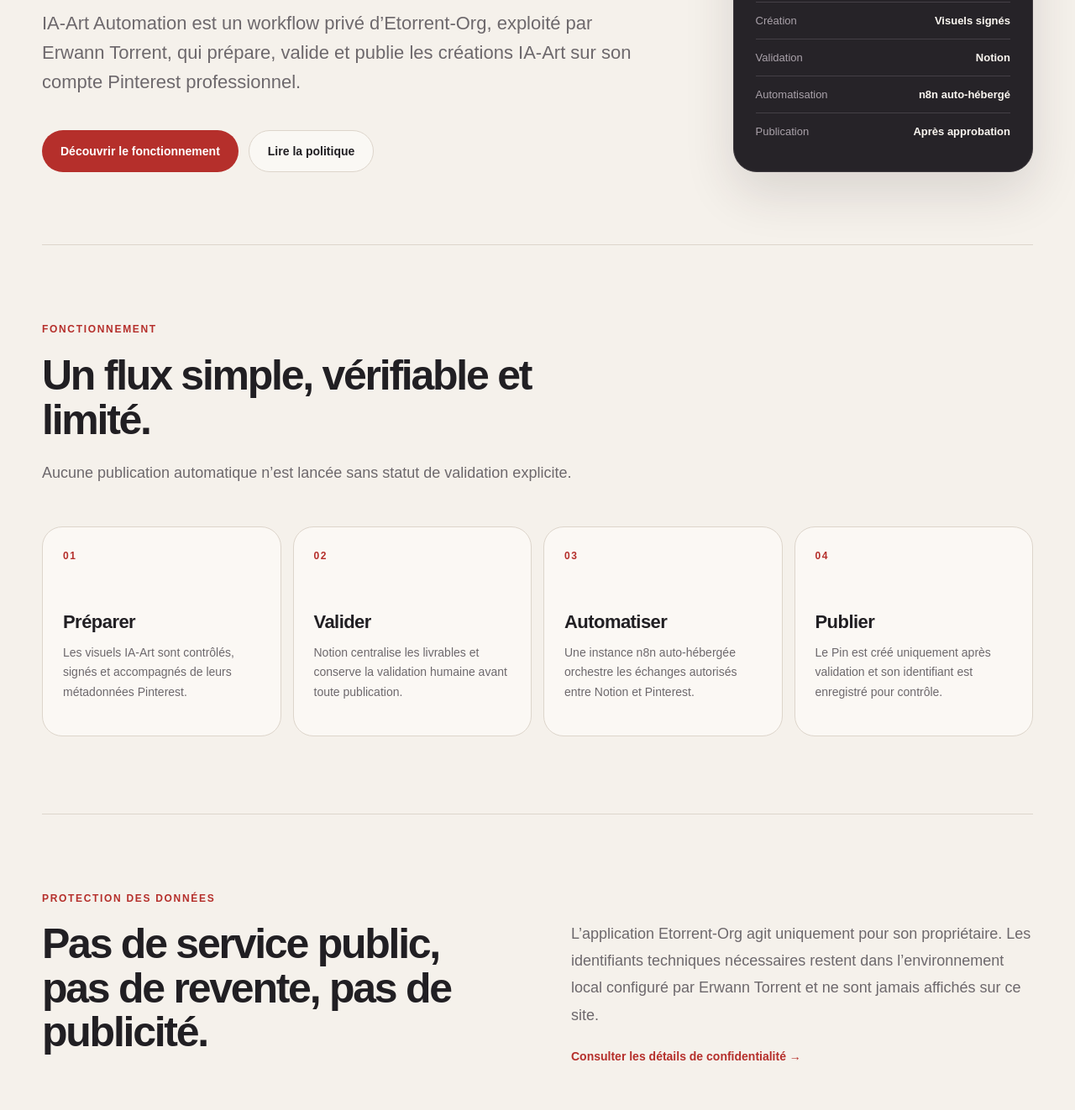
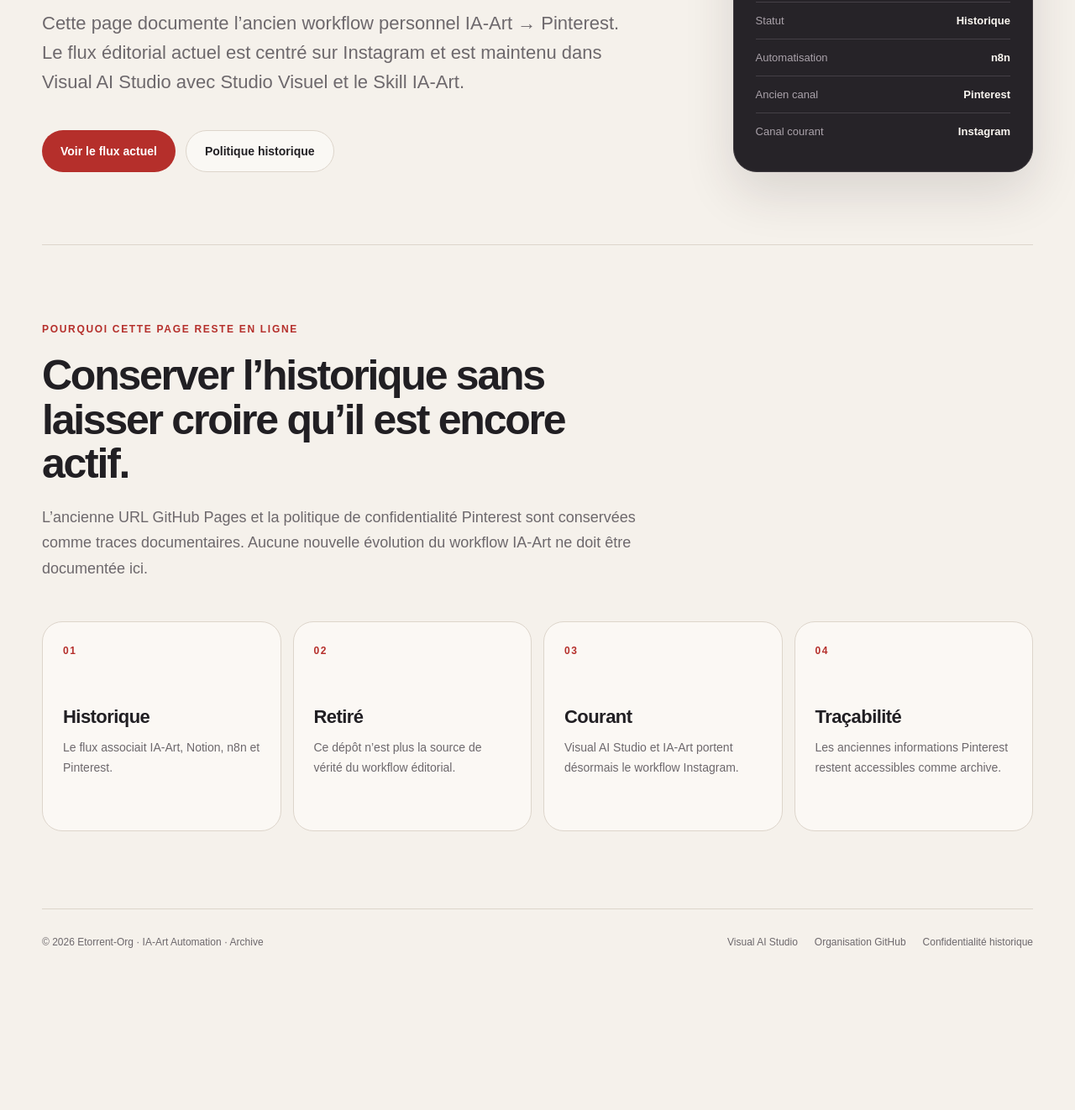
Before and after one commit to Etorrent-Org/ia-art-automation, a plain HTML site: page index.html in a window 1280 px wide. Shown: the part 474-1796 px from the top of the page at 84% size. After the commit the page ends 1647 px from the top, so only its background shows below. Drawn offline with Linux system fonts and the light colour scheme.

Commit message:
docs: turn IA-Art Pinterest page into historical archive

```diff
--- a/index.html
+++ b/index.html
@@ -4,8 +4,8 @@
   <meta charset="utf-8">
   <meta name="viewport" content="width=device-width, initial-scale=1">
   <meta name="p:domain_verify" content="bd27df2fb0a278e348b28f22b206b47b">
-  <meta name="description" content="Application Etorrent-Org de validation et de publication des créations IA-Art vers Pinterest.">
-  <title>Etorrent-Org · IA-Art Automation</title>
+  <meta name="description" content="Archive historique de l’ancien workflow Etorrent-Org IA-Art vers Pinterest.">
+  <title>Etorrent-Org · IA-Art Automation · Archive</title>
   <link rel="stylesheet" href="styles.css">
 </head>
 <body>
@@ -14,83 +14,55 @@
       <span class="brand-mark">IA</span>
       <span>Etorrent-Org · IA-Art</span>
     </a>
-    <a class="nav-link" href="privacy.html">Confidentialité</a>
+    <a class="nav-link" href="privacy.html">Confidentialité historique</a>
   </nav>
 
   <main>
     <section class="hero" id="top">
       <div>
-        <p class="eyebrow">Projet Etorrent-Org · Exploité par Erwann Torrent</p>
-        <h1>Publier sur Pinterest avec un contrôle humain clair.</h1>
-        <p class="hero-lede">IA-Art Automation est un workflow privé d’Etorrent-Org, exploité par Erwann Torrent, qui prépare, valide et publie les créations IA-Art sur son compte Pinterest professionnel.</p>
+        <p class="eyebrow">ARCHIVE HISTORIQUE · ANCIEN FLUX PINTEREST</p>
+        <h1>Ce workflow n’est plus le flux IA-Art courant.</h1>
+        <p class="hero-lede">Cette page documente l’ancien workflow personnel IA-Art → Pinterest. Le flux éditorial actuel est centré sur Instagram et est maintenu dans Visual AI Studio avec Studio Visuel et le Skill IA-Art.</p>
         <div class="hero-actions">
-          <a class="button button-primary" href="#fonctionnement">Découvrir le fonctionnement</a>
-          <a class="button button-secondary" href="privacy.html">Lire la politique</a>
+          <a class="button button-primary" href="https://github.com/Etorrent-Org/visual-ai-studio">Voir le flux actuel</a>
+          <a class="button button-secondary" href="privacy.html">Politique historique</a>
         </div>
       </div>
 
       <aside class="status-card">
-        <div class="status-topline"><span class="status-dot"></span>Usage personnel</div>
-        <p class="status-title">Pinterest uniquement</p>
+        <div class="status-topline"><span class="status-dot"></span>Archive conservée</div>
+        <p class="status-title">Pinterest · ancien workflow</p>
         <dl class="status-list">
-          <div><dt>Création</dt><dd>Visuels signés</dd></div>
-          <div><dt>Validation</dt><dd>Notion</dd></div>
-          <div><dt>Automatisation</dt><dd>n8n auto-hébergé</dd></div>
-          <div><dt>Publication</dt><dd>Après approbation</dd></div>
+          <div><dt>Statut</dt><dd>Historique</dd></div>
+          <div><dt>Automatisation</dt><dd>n8n</dd></div>
+          <div><dt>Ancien canal</dt><dd>Pinterest</dd></div>
+          <div><dt>Canal courant</dt><dd>Instagram</dd></div>
         </dl>
       </aside>
     </section>
 
     <section class="section" id="fonctionnement">
       <div class="section-heading">
-        <p class="eyebrow">Fonctionnement</p>
-        <h2>Un flux simple, vérifiable et limité.</h2>
-        <p>Aucune publication automatique n’est lancée sans statut de validation explicite.</p>
+        <p class="eyebrow">Pourquoi cette page reste en ligne</p>
+        <h2>Conserver l’historique sans laisser croire qu’il est encore actif.</h2>
+        <p>L’ancienne URL GitHub Pages et la politique de confidentialité Pinterest sont conservées comme traces documentaires. Aucune nouvelle évolution du workflow IA-Art ne doit être documentée ici.</p>
       </div>
 
       <div class="steps-grid">
-        <article class="step-card">
-          <span class="step-number">01</span>
-          <h3>Préparer</h3>
-          <p>Les visuels IA-Art sont contrôlés, signés et accompagnés de leurs métadonnées Pinterest.</p>
-        </article>
-        <article class="step-card">
-          <span class="step-number">02</span>
-          <h3>Valider</h3>
-          <p>Notion centralise les livrables et conserve la validation humaine avant toute publication.</p>
-        </article>
-        <article class="step-card">
-          <span class="step-number">03</span>
-          <h3>Automatiser</h3>
-          <p>Une instance n8n auto-hébergée orchestre les échanges autorisés entre Notion et Pinterest.</p>
-        </article>
-        <article class="step-card">
-          <span class="step-number">04</span>
-          <h3>Publier</h3>
-          <p>Le Pin est créé uniquement après validation et son identifiant est enregistré pour contrôle.</p>
-        </article>
-      </div>
-    </section>
-
-    <section class="section trust-section">
-      <div>
-        <p class="eyebrow">Protection des données</p>
-        <h2>Pas de service public, pas de revente, pas de publicité.</h2>
-      </div>
-      <div class="trust-copy">
-        <p>L’application Etorrent-Org agit uniquement pour son propriétaire. Les identifiants techniques nécessaires restent dans l’environnement local configuré par Erwann Torrent et ne sont jamais affichés sur ce site.</p>
-        <a class="text-link" href="privacy.html">Consulter les détails de confidentialité →</a>
+        <article class="step-card"><span class="step-number">01</span><h3>Historique</h3><p>Le flux associait IA-Art, Notion, n8n et Pinterest.</p></article>
+        <article class="step-card"><span class="step-number">02</span><h3>Retiré</h3><p>Ce dépôt n’est plus la source de vérité du workflow éditorial.</p></article>
+        <article class="step-card"><span class="step-number">03</span><h3>Courant</h3><p>Visual AI Studio et IA-Art portent désormais le workflow Instagram.</p></article>
+        <article class="step-card"><span class="step-number">04</span><h3>Traçabilité</h3><p>Les anciennes informations Pinterest restent accessibles comme archive.</p></article>
       </div>
     </section>
   </main>
 
   <footer class="footer">
-    <p>© 2026 Etorrent-Org · IA-Art Automation</p>
+    <p>© 2026 Etorrent-Org · IA-Art Automation · Archive</p>
     <div>
+      <a href="https://github.com/Etorrent-Org/visual-ai-studio">Visual AI Studio</a>
       <a href="https://github.com/Etorrent-Org">Organisation GitHub</a>
-      <a href="https://www.pinterest.com/EtorrentOrg/">Profil Pinterest</a>
-      <a href="https://github.com/Etorrent-Org/ia-art-automation/issues">Support</a>
-      <a href="privacy.html">Confidentialité</a>
+      <a href="privacy.html">Confidentialité historique</a>
     </div>
   </footer>
 </body>
```
